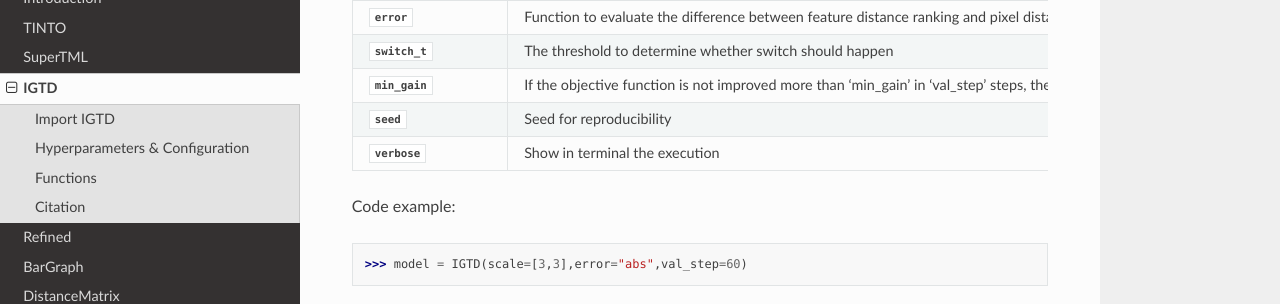
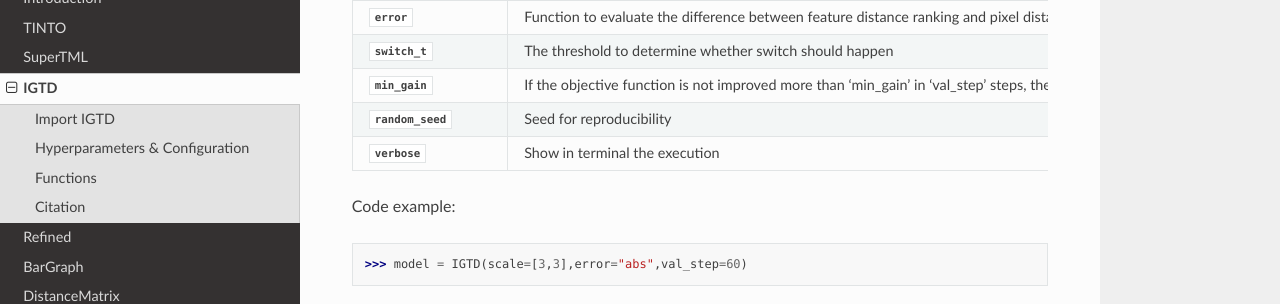
Before and after one commit to oeg-upm/TINTOlib-Documentation, a Sphinx documentation site: the page built from docs/source/igtd.rst, in a window 1280 px wide and 900 px high, scrolled down 576 px. Shown: the part 147-451 px from the top of the window. Built offline with Sphinx 7.4.7 and the Read the Docs theme 2.0.0, drawn with Linux system fonts in a browser that asks for light colours; pages that are not in the unit, such as notebooks, are missing from menus.

Commit message:
Update igtd.rst

```diff
--- a/docs/source/igtd.rst
+++ b/docs/source/igtd.rst
@@ -62,7 +62,7 @@ When creating the :py:class:`IGTD` class, some parameters can be modified. The p
      - If the objective function is not improved more than 'min_gain' in 'val_step' steps, the algorithm terminates
      - 0.00001
      - float
-   * - :py:data:`seed`
+   * - :py:data:`random_seed`
      - Seed for reproducibility
      - 1
      - integer
```
